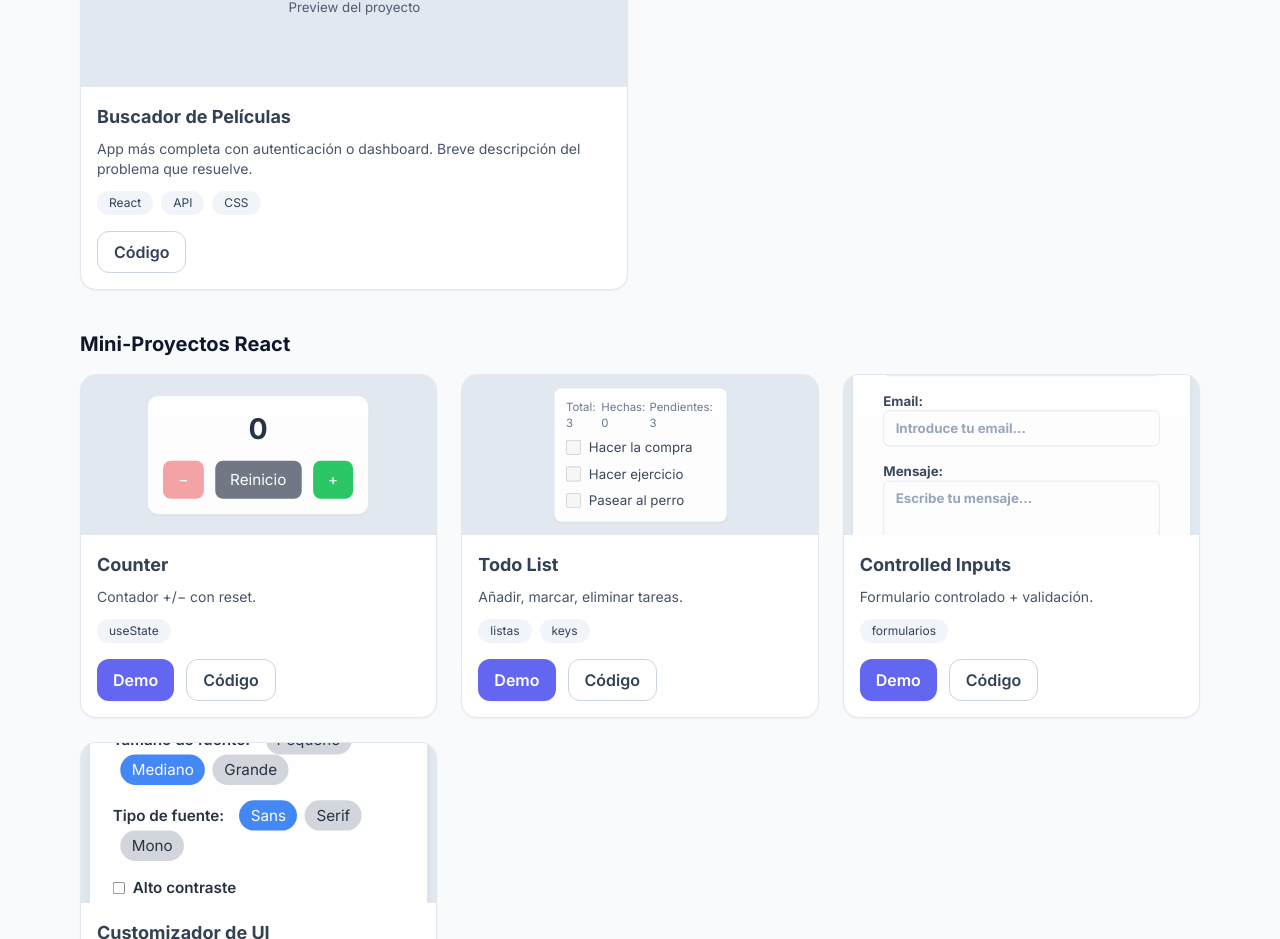
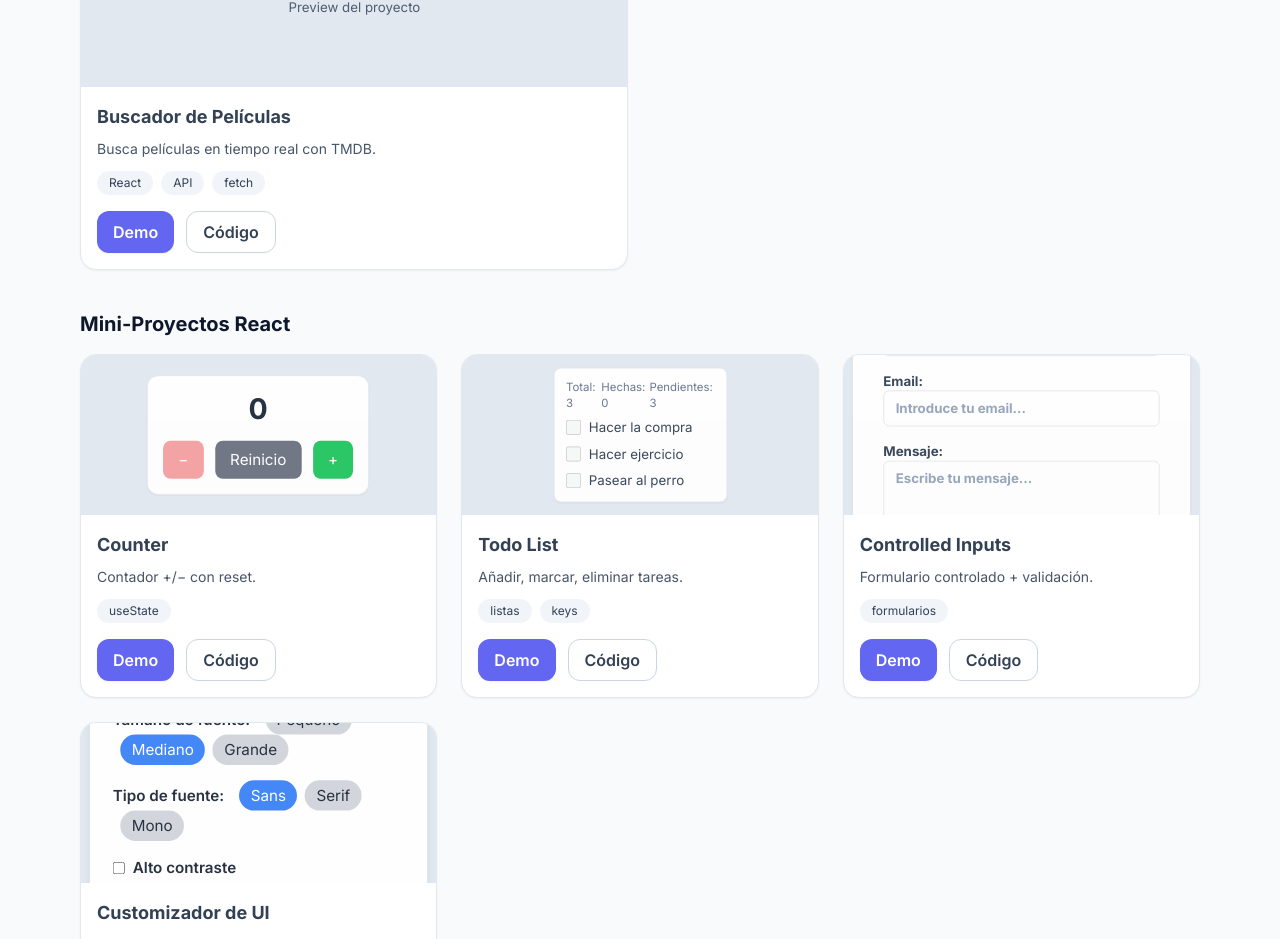
Before and after one commit to Andraxmm/Portfolio, a React (Vite) app: page / in a window 1280 px wide. Shown: the part 1615-2554 px from the top of the page. Built offline with nearby package versions, Linux system fonts and the light colour scheme; no server answers.

Commit message:
Update App.jsx
feat: preparar estructura de rutas en App

```diff
--- a/src/App.jsx
+++ b/src/App.jsx
@@ -4,6 +4,8 @@ import Counter from './projects/Counter/Counter.jsx'
 import Todo from "./Projects/Todo/Todo.jsx";
 import ControlledForm from './Projects/Controlled/ControlledForm.jsx';
 import CustomUI from './Projects/CustomUI/CustomUI.jsx';
+import BuscadorPeliculas from "./Projects/BuscadorPeliculas";
+
 
 
 
@@ -309,14 +311,16 @@ function Projects() {
       <h2 className="text-3xl font-bold">Proyectos</h2>
 
       <div className="mt-6 grid md:grid-cols-2 gap-6">
-        <ProjectCard
-          title="Buscador de Películas"
-          desc="App más completa con autenticación o dashboard. Breve descripción del problema que resuelve."
-          tags={['React', 'API', 'CSS']}
-          code="#"
-          onDemo={openModal}
-          preview={<div className="text-sm text-slate-600">Preview del proyecto</div>}
-        />
+    <ProjectCard
+      title="Buscador de Películas"
+      desc="Busca películas en tiempo real con TMDB."
+      tags={['React', 'API', 'fetch']}
+      code="#"
+      onDemo={openModal}
+      preview={<div className="text-sm text-slate-600">Preview del proyecto</div>}
+  >
+    <BuscadorPeliculas />
+</ProjectCard>
       </div>
 
       <h3 className="mt-10 text-xl font-bold">Mini-Proyectos React</h3>
```
